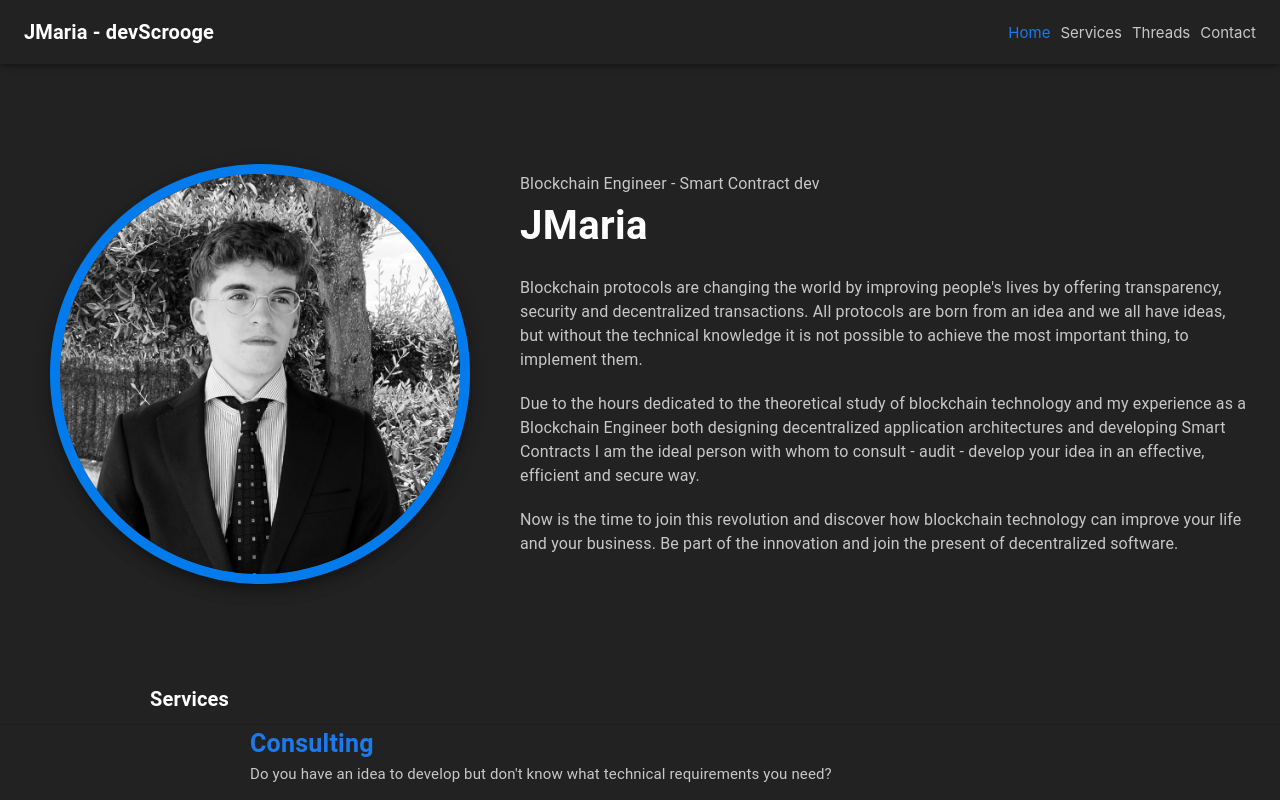
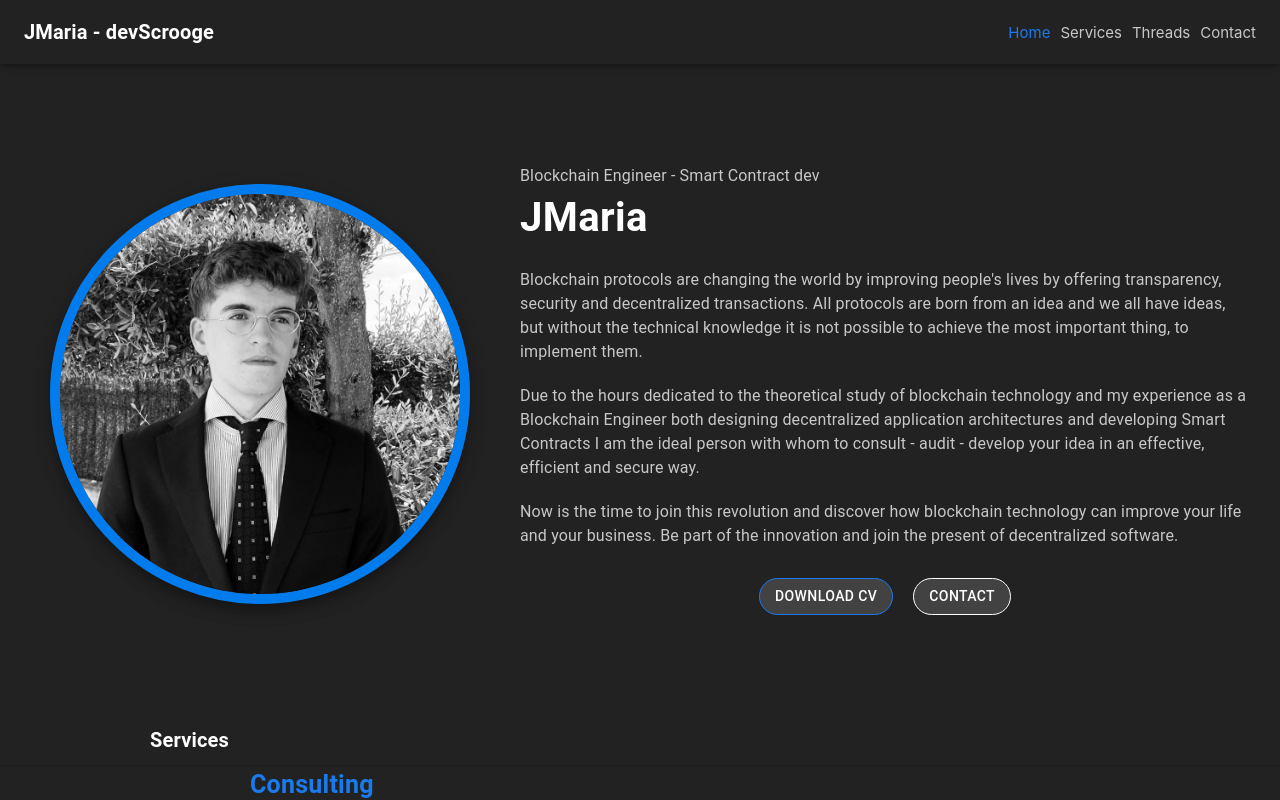
Before and after one commit to JMariadlcs/devscrooge.com, a React (Create React App) app: page / in a window 1280 px wide. Shown: the top 800 px of the page. Built offline with nearby package versions, Linux system fonts and the light colour scheme.

Commit message:
add buttons

```diff
--- /dev/null
+++ b/src/components/HomeButtons.js
@@ -0,0 +1,45 @@
+import { Button, Box } from '@mui/material';
+import CV from '../Documents/CV.pdf'
+
+const blueButtonStyle = {
+    color: 'white',
+    backgroundColor: '#424242',
+    borderColor: '#1B7BEC',
+    borderRadius: '20px',
+    margin: '10px'
+};
+
+const whiteButtonStyle = {
+    color: 'white',
+    backgroundColor: '#424242',
+    borderColor: 'white',
+    borderRadius: '20px',
+    margin: '10px'
+};
+
+const HomeButtons = () => {
+    const email = '0xdevscrooge@gmail.com';
+
+    return (
+        <Box sx={{ display: 'flex', justifyContent: 'center' }}>
+            <Button
+                variant="outlined"
+                href={CV}
+                target="_blank"
+                style={blueButtonStyle}
+            >
+                Download CV
+            </Button>
+            <Button
+                variant="outlined"
+                href={`mailto:${email}`}
+                target="_blank"
+                style={whiteButtonStyle}
+            >
+                Contact
+            </Button>
+        </Box>
+    );
+};
+
+export default HomeButtons;
--- a/src/components/home.js
+++ b/src/components/home.js
@@ -2,6 +2,7 @@ import { Box, Typography, styled, Divider, Button } from "@mui/material"
 import { useTheme } from '@mui/material/styles';
 import useMediaQuery from '@mui/material/useMediaQuery';
 import CircularImage from './HomeImage'
+import HomeButtons from './HomeButtons'
 
 const Home = () => {
     const theme = useTheme();
@@ -102,6 +103,7 @@ const Home = () => {
                     <Typography color="textPrimary" margin='0 0 20px 0'>
                         Now is the time to join this revolution and discover how blockchain technology can improve your life and your business. Be part of the innovation and join the present of decentralized software.
                     </Typography>
+                    <HomeButtons />
                 </Box>
             </JMariaBoxMobile>
 
@@ -120,6 +122,7 @@ const Home = () => {
                     <Typography color="textPrimary" margin='0 0 20px 0'>
                         Now is the time to join this revolution and discover how blockchain technology can improve your life and your business. Be part of the innovation and join the present of decentralized software.
                     </Typography>
+                    <HomeButtons />
                 </Box>
             </JMariaBoxPC>
 
```
